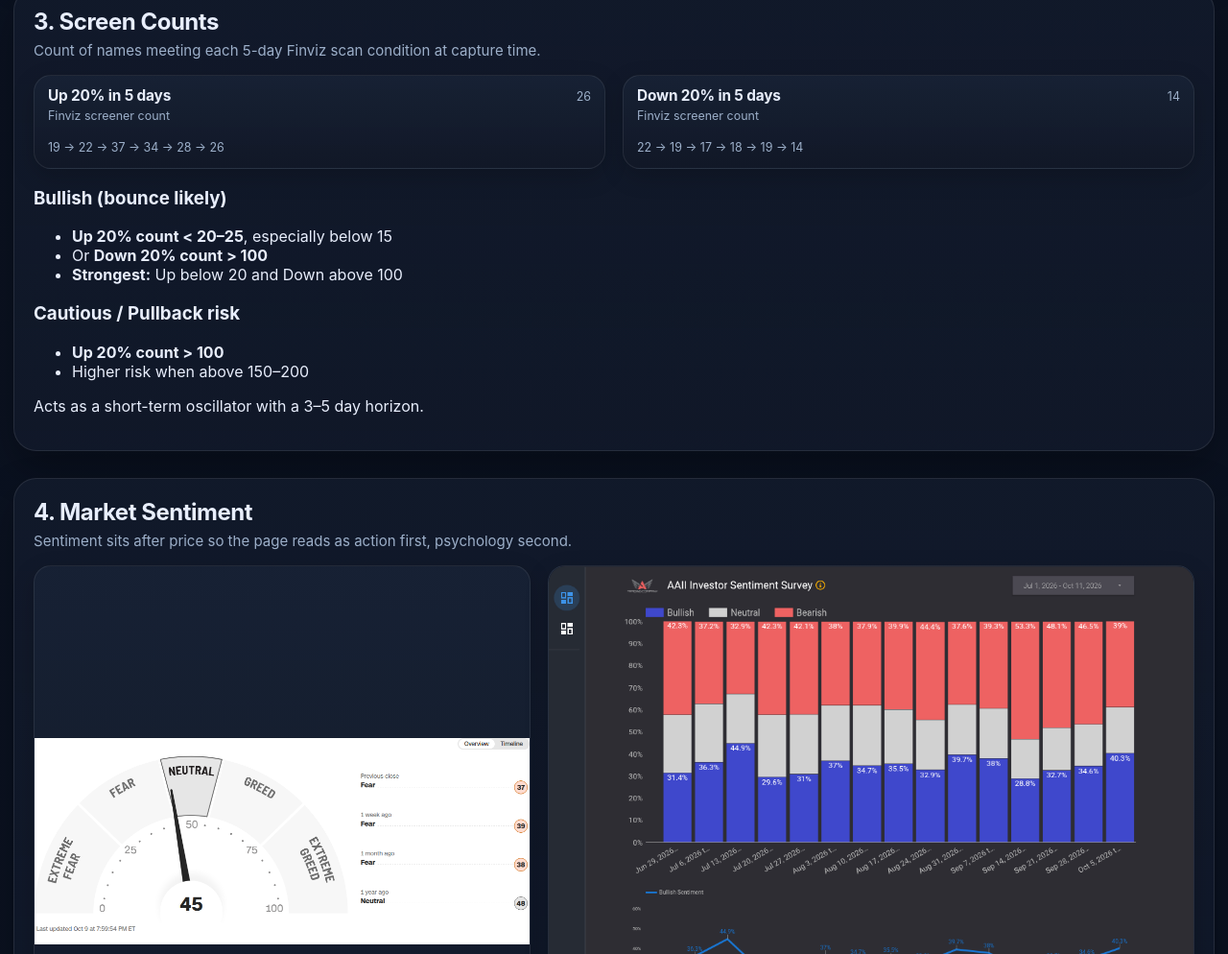
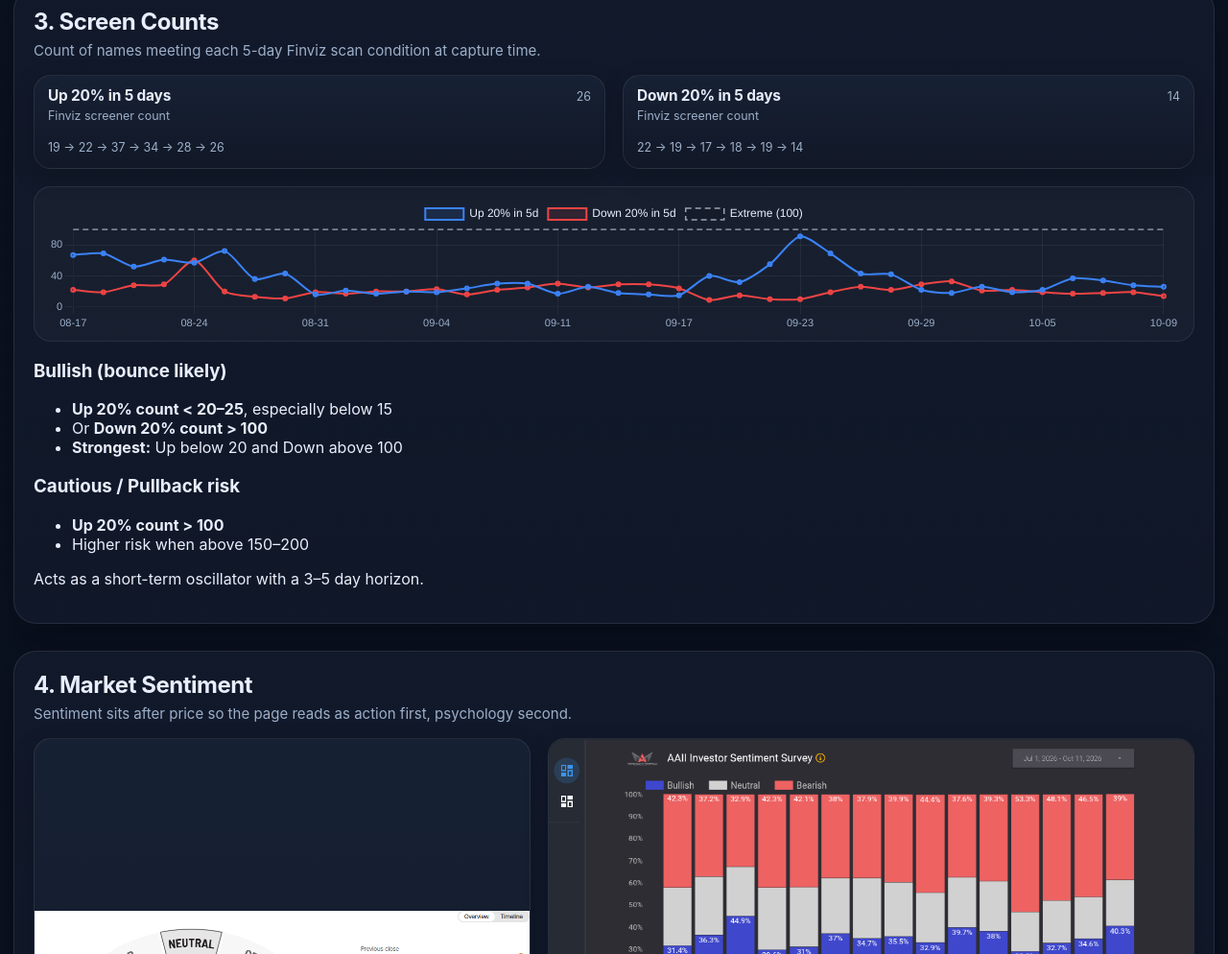
Before and after one commit to achsit/MarketDashboard, a website: page index.html in a window 1280 px wide. Shown: the part 2975-3969 px from the top of the page at 96% size. Drawn offline with nearby package versions, Linux system fonts and the light colour scheme.

Commit message:
Add dual-line Chart.js for screen counts (blue up, red down, dashed 100 line)

```diff
--- a/index.html
+++ b/index.html
@@ -343,6 +343,7 @@
       border-radius: 12px;
     }
   </style>
+  <script src="https://cdn.jsdelivr.net/npm/chart.js@4.4.6/dist/chart.umd.min.js"></script>
 </head>
 <body>
 
@@ -418,6 +419,10 @@
           <div class="meta"><div><div class="title">Down 20% in 5 days</div><div class="caption">Finviz screener count</div></div><div class="dim" id="scan-down20_5d-count">—</div></div>
           <div class="meta" style="padding-top:0"><div><div class="caption" id="scan-down20_5d-history">No data yet</div></div></div>
         </a>
+      </div>
+
+      <div style="margin-top:18px; background:rgba(255,255,255,.03); border:1px solid rgba(255,255,255,.08); border-radius:18px; padding:12px 14px 8px;">
+        <canvas id="scanChart" height="140"></canvas>
       </div>
       <aside class="scan-guide" aria-label="Screen count interpretation guide">
         <div class="scan-guide-grid">
@@ -610,6 +615,96 @@
           const history = Array.isArray(scan.history) ? scan.history.slice(-6) : [];
           historyEl.textContent = history.length ? history.map(item => item.count).join(' → ') : String(scan.count);
         });
+
+        // Dual-line chart
+        const upHist = (scans.up20_5d && scans.up20_5d.history) || [];
+        const downHist = (scans.down20_5d && scans.down20_5d.history) || [];
+        if (!upHist.length && !downHist.length) return;
+
+        // Build aligned date labels (use up series as primary, fall back to down)
+        const primary = upHist.length >= downHist.length ? upHist : downHist;
+        const labels = primary.map(h => h.timestamp.slice(5, 10)); // MM-DD
+
+        const upMap = Object.fromEntries(upHist.map(h => [h.timestamp.slice(0, 10), h.count]));
+        const downMap = Object.fromEntries(downHist.map(h => [h.timestamp.slice(0, 10), h.count]));
+        const dates = primary.map(h => h.timestamp.slice(0, 10));
+
+        const upData = dates.map(d => upMap[d] ?? null);
+        const downData = dates.map(d => downMap[d] ?? null);
+
+        const ctx = document.getElementById('scanChart');
+        if (!ctx || typeof Chart === 'undefined') return;
+
+        // Destroy previous chart if re-run
+        if (window._scanChart) window._scanChart.destroy();
+
+        window._scanChart = new Chart(ctx, {
+          type: 'line',
+          data: {
+            labels,
+            datasets: [
+              {
+                label: 'Up 20% in 5d',
+                data: upData,
+                borderColor: '#3b82f6',
+                backgroundColor: 'rgba(59,130,246,.12)',
+                borderWidth: 2,
+                pointRadius: 2,
+                pointHoverRadius: 4,
+                tension: 0.25,
+                spanGaps: true
+              },
+              {
+                label: 'Down 20% in 5d',
+                data: downData,
+                borderColor: '#ef4444',
+                backgroundColor: 'rgba(239,68,68,.12)',
+                borderWidth: 2,
+                pointRadius: 2,
+                pointHoverRadius: 4,
+                tension: 0.25,
+                spanGaps: true
+              },
+              {
+                label: 'Extreme (100)',
+                data: labels.map(() => 100),
+                borderColor: '#9ca3af',
+                borderWidth: 1.5,
+                borderDash: [6, 4],
+                pointRadius: 0,
+                pointHoverRadius: 0,
+                fill: false,
+                tension: 0
+              }
+            ]
+          },
+          options: {
+            responsive: true,
+            maintainAspectRatio: false,
+            interaction: { mode: 'index', intersect: false },
+            plugins: {
+              legend: {
+                labels: { color: '#e8eefc', font: { size: 12 } }
+              },
+              tooltip: {
+                backgroundColor: 'rgba(15,23,42,.92)',
+                titleColor: '#e8eefc',
+                bodyColor: '#e8eefc'
+              }
+            },
+            scales: {
+              x: {
+                ticks: { color: '#9cafc9', maxTicksLimit: 12, font: { size: 11 } },
+                grid: { color: 'rgba(255,255,255,.06)' }
+              },
+              y: {
+                beginAtZero: true,
+                ticks: { color: '#9cafc9', font: { size: 11 } },
+                grid: { color: 'rgba(255,255,255,.06)' }
+              }
+            }
+          }
+        });
       } catch (error) {
         console.warn('Scan history unavailable:', error);
       }
```
